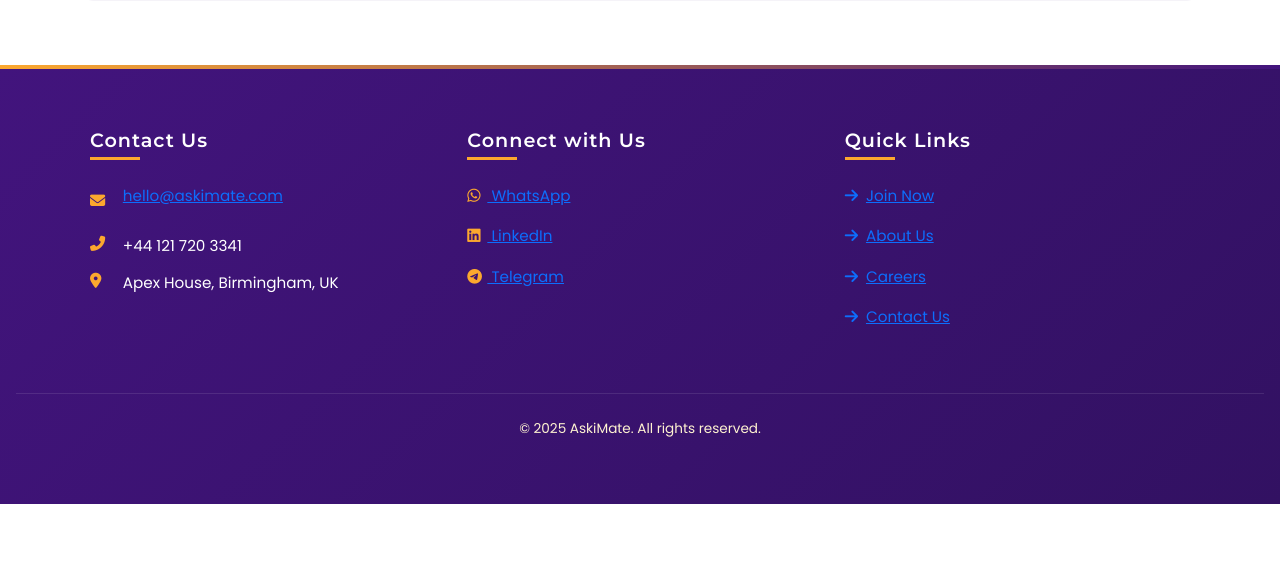
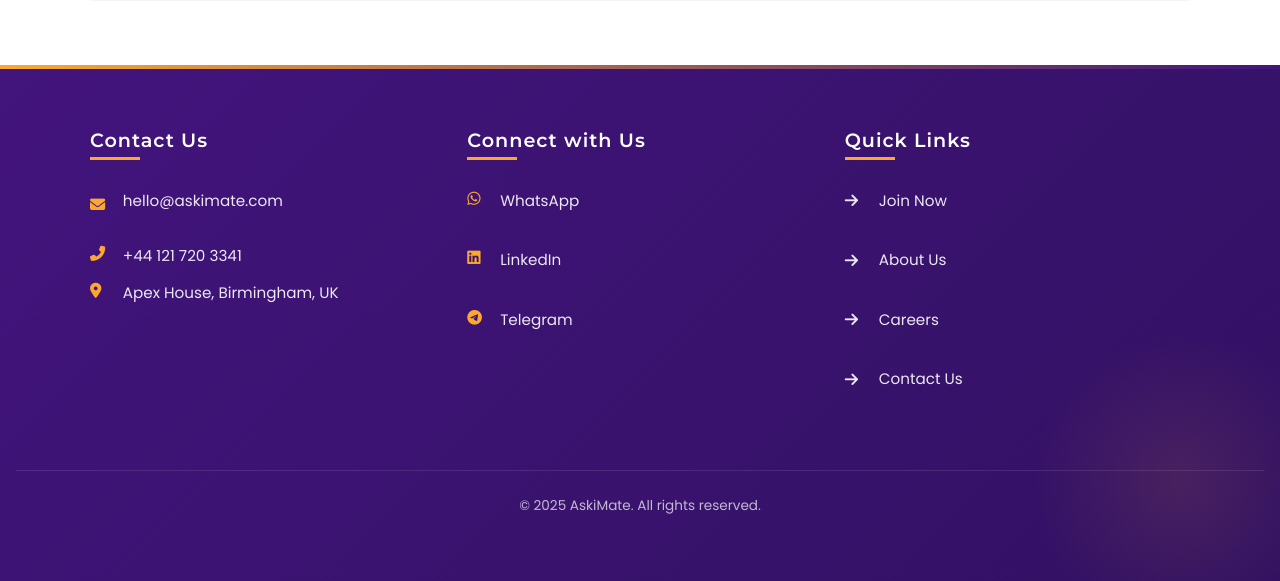
Before and after one commit to vaahiiid/askimate, a Django app: page / in a window 1280 px wide. Shown: the part 2651-3232 px from the top of the page. Before the commit the page ends 3155 px from the top, so only its background shows below. Run offline with Django 5.2, Linux system fonts and the light colour scheme.

Commit message:
Update main_page.html

```diff
--- a/home_page/templates/home_page/main_page.html
+++ b/home_page/templates/home_page/main_page.html
@@ -4,6 +4,7 @@
 <head>
   <meta charset="UTF-8" />
   <meta name="viewport" content="width=device-width, initial-scale=1" />
+  <link rel="icon" href="{% static 'images/askimate.png' %}" type="image/png">
   <title>AskiMate - Your AI Mate for Studying Abroad</title>
 
   <!-- Bootstrap CSS -->
@@ -456,7 +457,7 @@
       bottom: -15px !important;
     }
 
-    /* Footer styling */
+    /* ====== Improved Footer Styles ====== */
 footer {
   background: linear-gradient(135deg, var(--primary) 0%, var(--dark) 100%);
   color: var(--white);
@@ -464,6 +465,7 @@
   font-size: 0.95rem;
   line-height: 1.6;
   position: relative;
+  overflow: hidden;
 }
 
 footer::before {
@@ -474,6 +476,7 @@
   right: 0;
   height: 4px;
   background: linear-gradient(90deg, var(--secondary), var(--primary));
+  z-index: 1;
 }
 
 .footer-container {
@@ -483,6 +486,8 @@
   flex-wrap: wrap;
   justify-content: space-between;
   gap: 2rem;
+  position: relative;
+  z-index: 2;
 }
 
 .footer-section {
@@ -497,6 +502,7 @@
   font-size: 1.2rem;
   position: relative;
   padding-bottom: 0.5rem;
+  color: var(--white);
 }
 
 .footer-section h5::after {
@@ -507,35 +513,107 @@
   bottom: 0;
   left: 0;
   background-color: var(--secondary);
+  transition: width 0.3s ease;
 }
 
-    .contact-info p, .contact-info a {
+.footer-section:hover h5::after {
+  width: 70px;
+}
+
+/* استایل جدید برای لینک‌ها و متن‌های فوتر */
+.footer-section p,
+.footer-section a {
   margin-bottom: 0.8rem;
   display: flex;
   align-items: center;
   gap: 0.8rem;
   transition: all 0.3s ease;
+  color: rgba(255, 255, 255, 0.9);
+  text-decoration: none;
+  position: relative;
 }
 
-    .contact-info a:hover {
-      color: var(--light) !important;
-      transform: translateX(5px);
+.footer-section a {
+  padding: 0.3rem 0;
 }
 
+.footer-section a:hover {
+  color: var(--secondary) !important;
+  transform: translateX(8px);
+}
+
+.footer-section a::after {
+  content: '';
+  position: absolute;
+  width: 0;
+  height: 2px;
+  bottom: 0;
+  left: 0;
+  background-color: var(--secondary);
+  transition: width 0.3s ease;
+}
+
+.footer-section a:hover::after {
+  width: 100%;
+}
+
+/* استایل جدید برای آیکون‌ها */
 .footer-icon {
   width: 20px;
   height: 20px;
   color: var(--secondary);
   flex-shrink: 0;
+  transition: all 0.3s ease;
 }
 
+.footer-section a:hover .footer-icon {
+  color: var(--secondary);
+  transform: scale(1.2);
+}
+
+/* بخش پایینی فوتر */
 .footer-bottom {
   text-align: center;
   margin-top: 3rem;
   padding-top: 1.5rem;
   font-size: 0.85rem;
-      color: var(--light);
+  color: rgba(255, 255, 255, 0.7);
   border-top: 1px solid rgba(255, 255, 255, 0.1);
+  position: relative;
+  z-index: 2;
+}
+
+/* افکت پس‌زمینه */
+footer::after {
+  content: '';
+  position: absolute;
+  width: 300px;
+  height: 300px;
+  background: radial-gradient(circle, rgba(252, 168, 46, 0.1) 0%, rgba(252, 168, 46, 0) 70%);
+  bottom: -50px;
+  right: -50px;
+  z-index: 1;
+}
+
+/* رسپانسیو */
+@media (max-width: 768px) {
+  footer {
+    padding: 3rem 1rem;
+  }
+
+  .footer-container {
+    gap: 1.5rem;
+  }
+
+  .footer-section {
+    flex: 1 1 100%;
+    min-width: 100%;
+    margin-bottom: 1.5rem;
+  }
+
+  .footer-section h5 {
+    font-size: 1.1rem;
+  }
 }
 
     /* دکمه برگشت به بالا */
```
Lines whose indentation alone changed are shown as unchanged.
